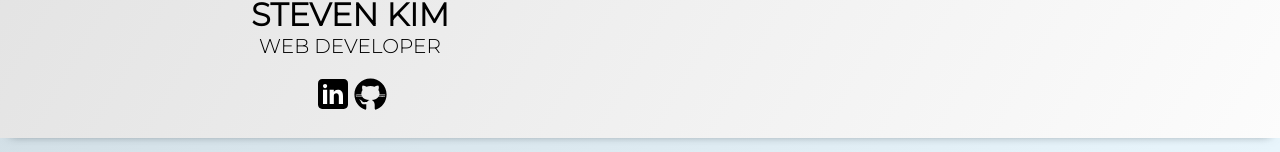
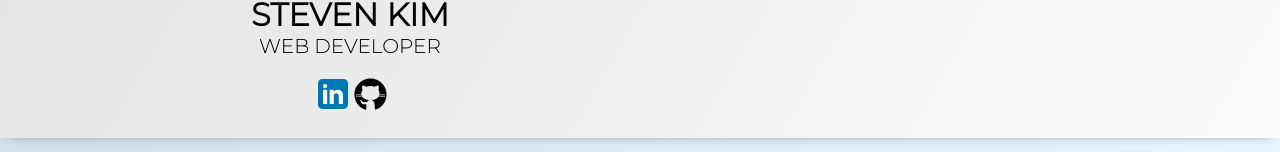
Before and after one commit to stuvun/portfolio, a React (Create React App) app: page / in a window 1280 px wide. In both pictures the pointer is over the icon 332 px from the left and 468 px from the top of the page. Shown: the part 374-526 px from the top of the page. Built offline with nearby package versions, Linux system fonts and the light colour scheme.

Commit message:
Restyled Icons

```diff
--- a/src/components/Home/Home.css
+++ b/src/components/Home/Home.css
@@ -105,17 +105,25 @@
 .title-icon {
   margin: 0 0.25rem;
 }
+.linkedin {
+  width: 40px;
+  height: 40px;
+  transition: 0.2s;
+}
 .github {
   width: 35px;
   height: 35px;
-}
-.linkedin {
-  width: 40px;
-  height: 40px;
+  transition: 0.2s;
 }
 .mongodb {
   width: 50px;
   height: 50px;
+}
+.linkedin:hover {
+  fill: #0077b5;
+}
+.github:hover {
+  fill: #bd2c00;
 }
 .mobile {
   width: 45px;
```
Also changed, not shown: src/images/linkedin.svg.
